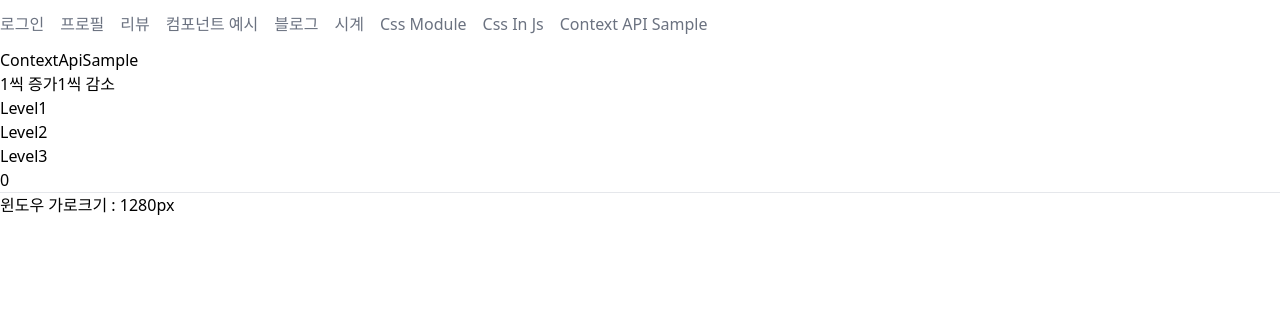
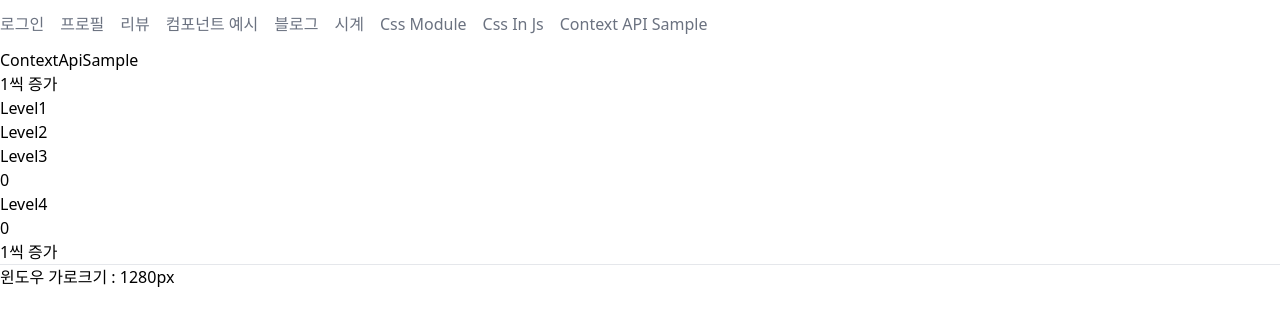
Before and after one commit to yoonakim1027/myproj-react, a React (Create React App) app: page /examples/contextapisample in a window 1280 px wide. Shown: the top 326 px of the page. Built offline with nearby package versions, Linux system fonts and the light colour scheme.

Commit message:
dispatch(useReducer) 버전 ContextAPI 접근

```diff
--- a/src/pages/examples/ContextAPISample.jsx
+++ b/src/pages/examples/ContextAPISample.jsx
@@ -1,18 +1,23 @@
-import { createContext, useContext, useState } from 'react';
+import { createContext, useContext, useReducer, useState } from 'react';
 
 // 인자 : context에서 다룰 값의 디폴트 값
-
 const MessageContext = createContext();
 
+// dispatch 버전
+function reducer(prevCount, action) {
+  const { type } = action;
+  if (type === 'PLUS') return prevCount + 1;
+  return prevCount;
+}
+
 function ContextApiSample() {
-  // 카운트의 초기값은 0
-  const [count, setCount] = useState(0);
+  const [count, dispatch] = useReducer(reducer, 0);
+
   return (
     <div>
       <h2>ContextApiSample</h2>
-      <button onClick={() => setCount((prev) => prev + 1)}>1씩 증가</button>
-      <button onClick={() => setCount((prev) => prev - 1)}>1씩 감소</button>
-      <MessageContext.Provider value={count}>
+      <button onClick={() => dispatch({ type: 'PLUS' })}>1씩 증가</button>
+      <MessageContext.Provider value={{ count, dispatch }}>
         <Level1 />
       </MessageContext.Provider>
     </div>
@@ -41,25 +46,19 @@ function Level3() {
   return (
     <div>
       <h2>Level3</h2>
-      {/* 메시지를 소비하는 것!  */}
-      <MessageContext.Consumer>
-        {/* 이 사이에 쓰는 것이 children */}
-        {(count) => count}
-        {/* 함수인자로 message를 받고~ 그냥 message를 리턴 */}
-      </MessageContext.Consumer>
-      <level4 />
+      <MessageContext.Consumer>{({ count }) => count}</MessageContext.Consumer>
+      <Level4 />
     </div>
   );
 }
 
-// 함수 컴포넌트는 훅이 다 있다.
-// level3의 코드와 level4의 코드는 동일한 동작을 한다
 function Level4() {
-  const count = useContext(MessageContext);
+  const { count, dispatch } = useContext(MessageContext);
   return (
     <div>
       <h2>Level4</h2>
-      {count}
+      <div>{count}</div>
+      <button onClick={() => dispatch({ type: 'PLUS' })}>1씩 증가</button>
     </div>
   );
 }
```
